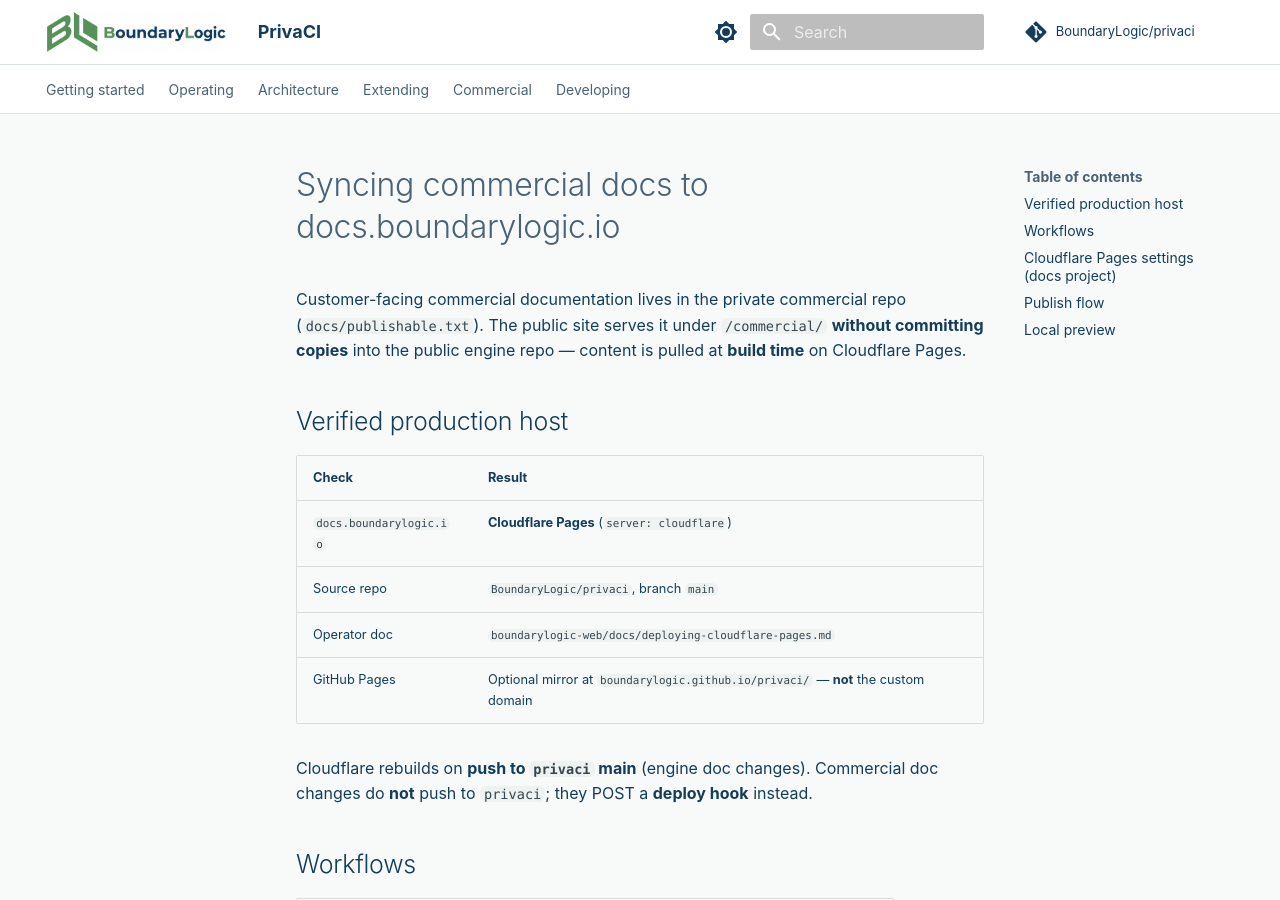
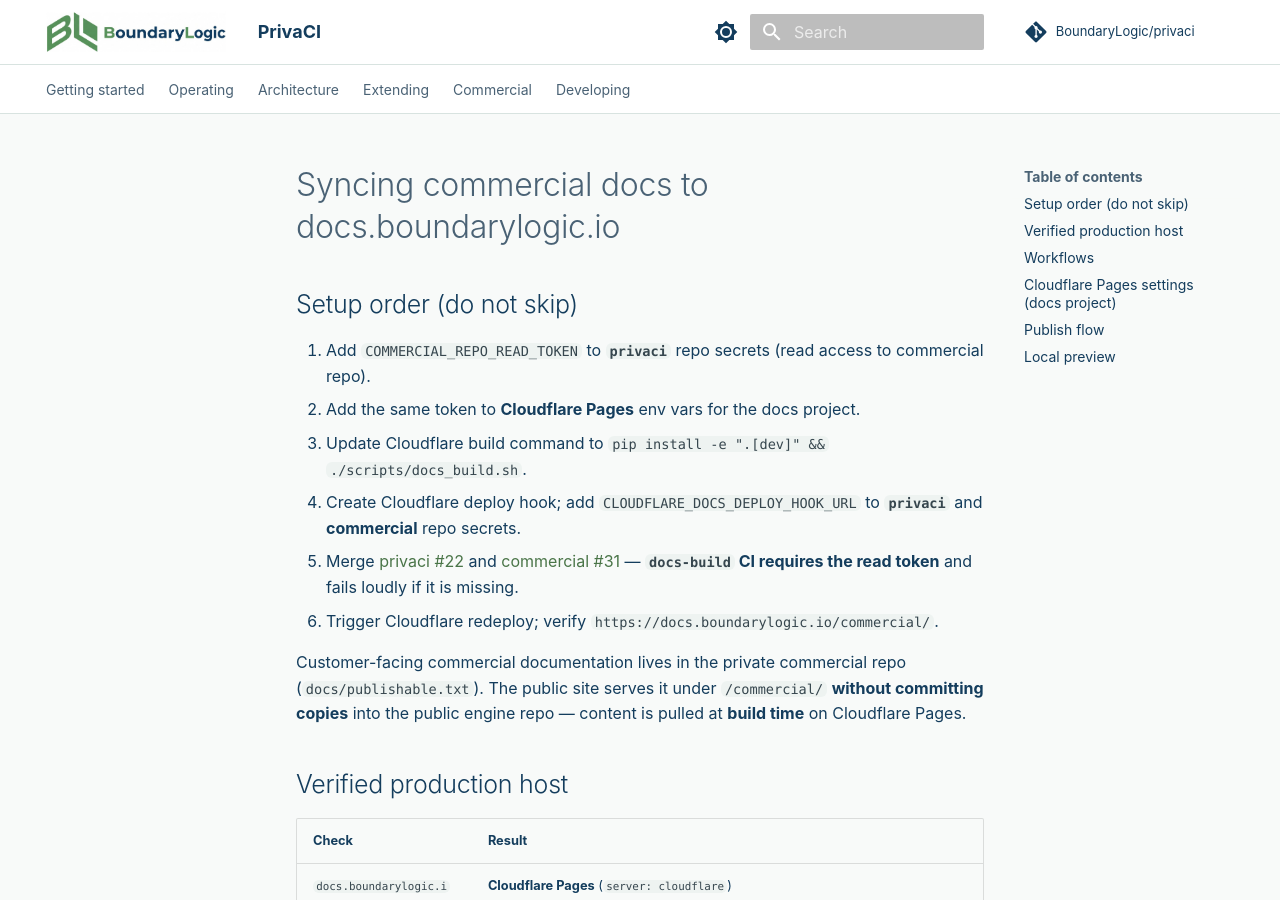
Before and after one commit to BoundaryLogic/privaci, an MkDocs documentation site: the page built from docs/runbooks/commercial-docs-sync.md, in a window 1280 px wide and 900 px high. Built offline with MkDocs 1.6.1 and Material for MkDocs 9.7.7, drawn with Linux system fonts in a browser that asks for light colours; comment, search, counter and statistics services are not loaded.

Commit message:
Revert silent docs-build skip; require commercial read token in CI.
docs-build fails loudly when COMMERCIAL_REPO_READ_TOKEN is unset. Update
runbook: configure secrets before merging the docs-sync PRs.

```diff
--- a/docs/runbooks/commercial-docs-sync.md
+++ b/docs/runbooks/commercial-docs-sync.md
@@ -1,4 +1,13 @@
 # Syncing commercial docs to docs.boundarylogic.io
+
+## Setup order (do not skip)
+
+1. Add `COMMERCIAL_REPO_READ_TOKEN` to **`privaci`** repo secrets (read access to commercial repo).
+2. Add the same token to **Cloudflare Pages** env vars for the docs project.
+3. Update Cloudflare build command to `pip install -e ".[dev]" && ./scripts/docs_build.sh`.
+4. Create Cloudflare deploy hook; add `CLOUDFLARE_DOCS_DEPLOY_HOOK_URL` to **`privaci`** and **commercial** repo secrets.
+5. Merge [privaci #22](https://github.com/BoundaryLogic/privaci/pull/22) and [commercial #31](https://github.com/BoundaryLogic/privaci-commercial/pull/31) — **`docs-build` CI requires the read token** and fails loudly if it is missing.
+6. Trigger Cloudflare redeploy; verify `https://docs.boundarylogic.io/commercial/`.
 
 Customer-facing commercial documentation lives in the private commercial repo
 (`docs/publishable.txt`). The public site serves it under `/commercial/` **without
```
Also changed, not shown: 1 other file.
